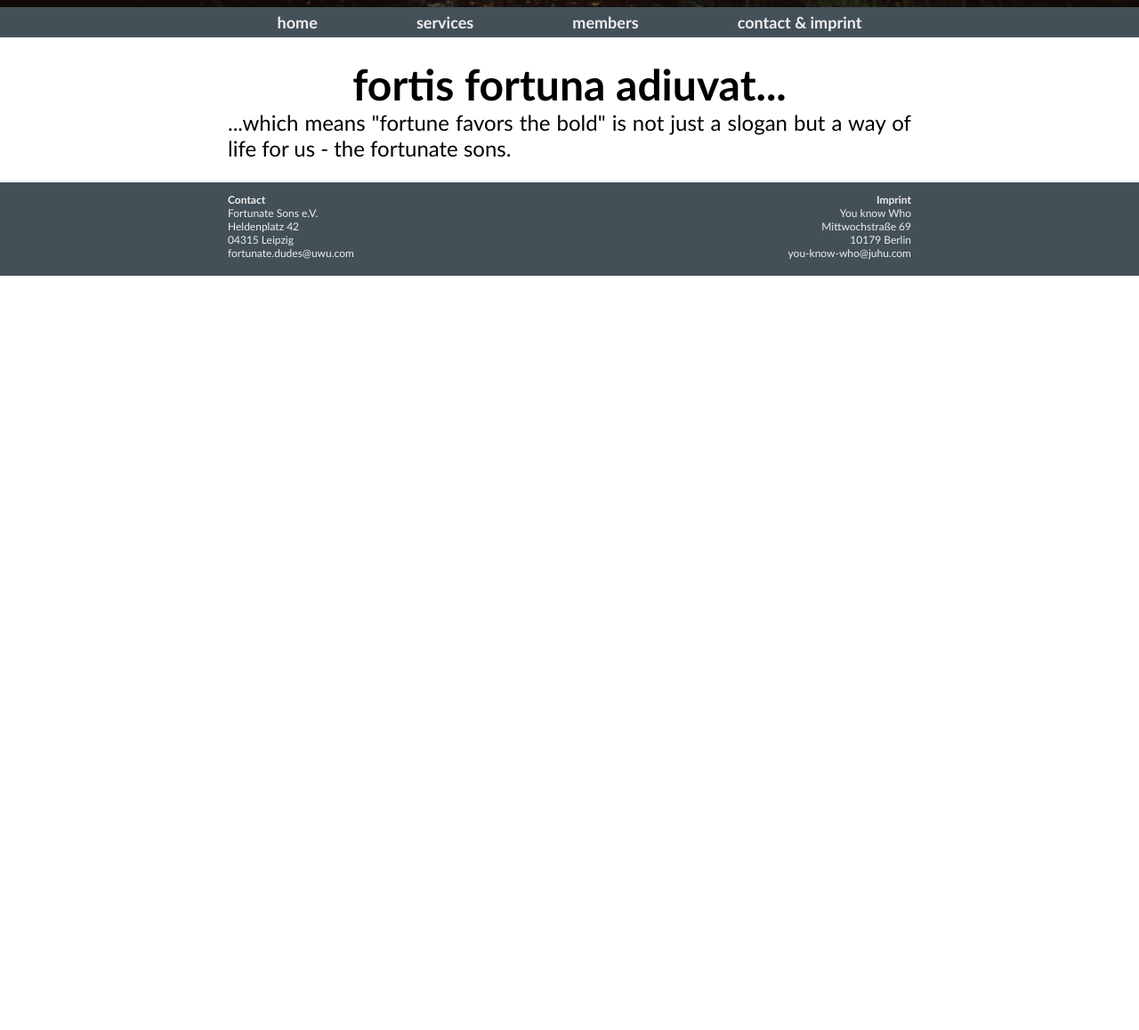
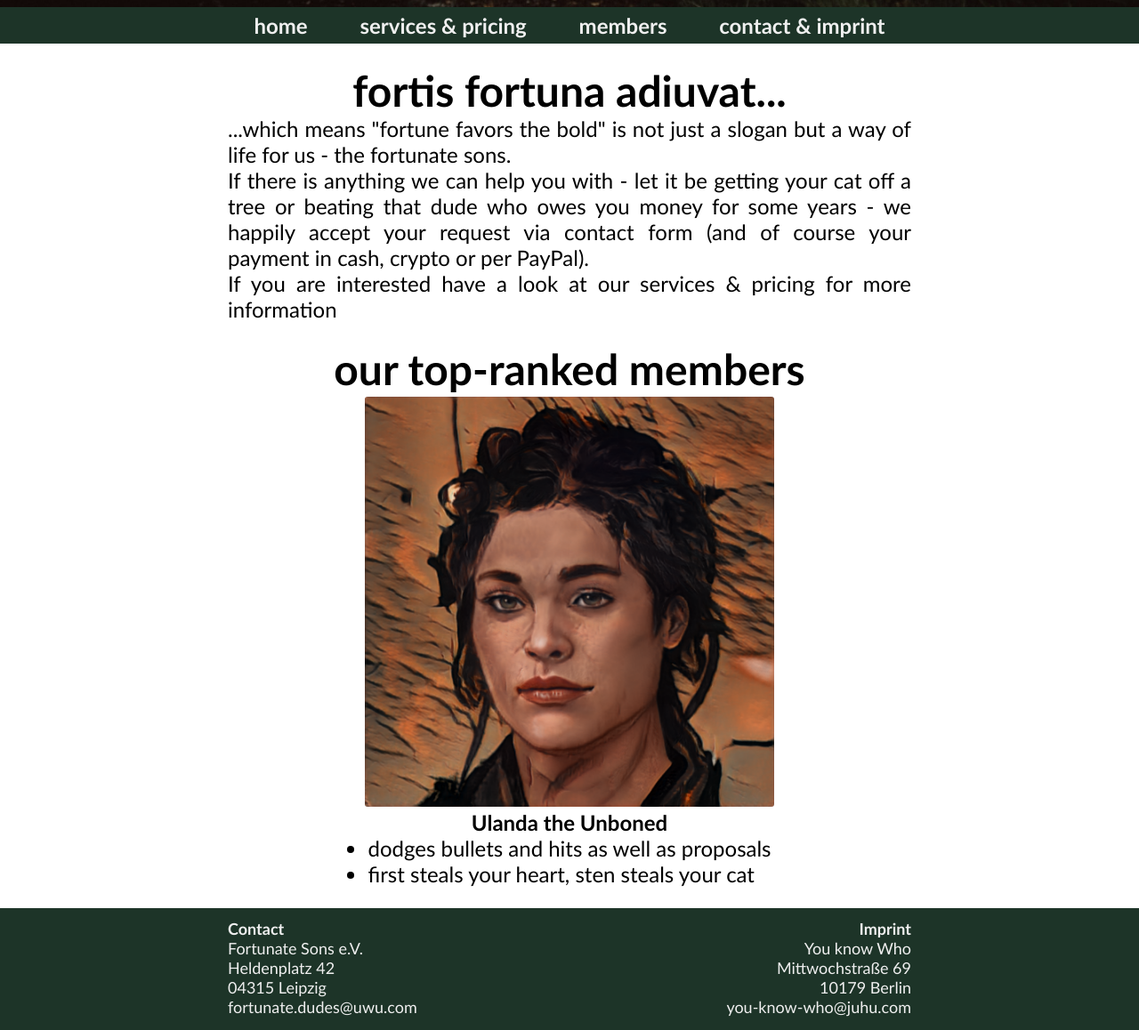
Before and after one commit to justarick/fortunate-sons-website, a plain HTML site: page index.html in a window 1280 px wide. Shown: the part 792-1950 px from the top of the page at 89% size. Before the commit the page ends 1102 px from the top, so only its background shows below. Drawn offline with Linux system fonts and the light colour scheme.

Commit message:
added intro and profile example

```diff
--- a/index.html
+++ b/index.html
@@ -28,7 +28,7 @@
 
       <div class="centered" id="nav_content">
         <a href="#">Home</a>
-        <a href="#">Services</a>
+        <a href="#">Services & Pricing</a>
         <a href="#">Members</a>
         <a href="#">Contact & Imprint</a>
       </div>
@@ -42,7 +42,32 @@
 
         <section>
           <h3>Fortis fortuna adiuvat...</h3>
-          <p class="section_text">...which means "fortune favors the bold" is not just a slogan but a way of life for us - the fortunate sons.</p>
+          <div class="section_text">
+            <p>...which means "fortune favors the bold" is not just a slogan but a way of life for us - the fortunate sons.</p>
+            <p> If there is anything we can help you with - let it be getting your cat off a tree or beating that dude who owes you money for some years - we happily accept your request via contact form (and of course your payment in cash, crypto or per PayPal).</p>
+            <p>If you are interested have a look at our services & pricing for more information</p>
+          </div>
+        </section>
+
+        <section>
+
+          <h3>Our top-ranked Members</h3>
+
+          <div id="profiles">
+
+            <div class="profile">
+              <img  class="p_picture" src="./resources/images/profiles/ulanda_the_unboned.png" alt="missing image">
+              <div class="p_name">Ulanda the Unboned</div>
+              <div class="p_description">
+                <ul>
+                  <li>dodges bullets and hits as well as proposals</li>
+                  <li>first steals your heart, sten steals your cat</li>
+                </ul>
+              </div>
+            </div>
+
+          </div>
+
         </section>
 
       </div>
--- a/style.css
+++ b/style.css
@@ -26,7 +26,7 @@ h1 {
 h2 {
   margin-top: 4rem;
   text-align: center;
-  font-size: 4rem;
+  font-size: 6rem;
   font-weight: bold;
   text-transform: lowercase;
 }
@@ -34,12 +34,12 @@ h2 {
 h3 {
   text-align: center;
   font-size: 4rem;
-  font-weight: bold;
   text-transform: lowercase;
 }
 
 section {
   padding-top: 2rem;
+  font-size: 2rem;
 }
 
 h6 {
@@ -58,7 +58,7 @@ h6 {
 .banner {
   width: 100%;
   color: #EFEFEF;
-  background-color: #435058;
+  background-color: #1D3428;
 }
 
 .section p {
@@ -68,6 +68,33 @@ h6 {
 .section_text {
   text-align: justify;
   font-size: 2rem;
+}
+
+.profile {
+  display: flex;
+  flex-direction: column;
+  align-items: center;
+}
+
+.profile li {
+  list-style: outside;
+}
+
+.p_picture {
+  width: 60%;
+  border: 0.25rem solid white;
+  border-radius: 0.5rem;
+}
+
+.p_name {
+  margin: 0 auto;
+  font-size: 2rem;
+  font-weight: bold;
+  text-align: center;
+}
+
+.p_description {
+  text-align: justify;
 }
 
 
@@ -97,7 +124,7 @@ h6 {
   top: 0;
   width: 100%;
   color: #EFEFEF;
-  background-color: #435058;
+  background-color: #1D3428;
 }
 
 #nav_content {
@@ -110,7 +137,7 @@ h6 {
   color: #EFEFEF;
   text-decoration: none;
   text-transform: lowercase;
-  font-size: 1.5rem;
+  font-size: 2rem;
   font-weight: bold;
   padding: 0.5rem;
 }
@@ -126,14 +153,20 @@ h6 {
   padding-bottom: 2em;
 }
 
+#profiles {
+  display: flex;
+  justify-content: space-evenly;
+  flex-direction: column;
+}
+
 #footer {
   margin-top: auto;
   padding-top: 1rem;
-  padding-bottom: 1.5rem;
+  padding-bottom: 1.25rem;
   width: 100%;
-  font-size: 1rem;
+  font-size: 1.5rem;
   color: #EFEFEF;
-  background-color: #435058;
+  background-color: #1D3428;
 }
 
 #footer li {
```
Also changed, not shown: resources/images/profiles/ulanda_the_unboned.png (added).
